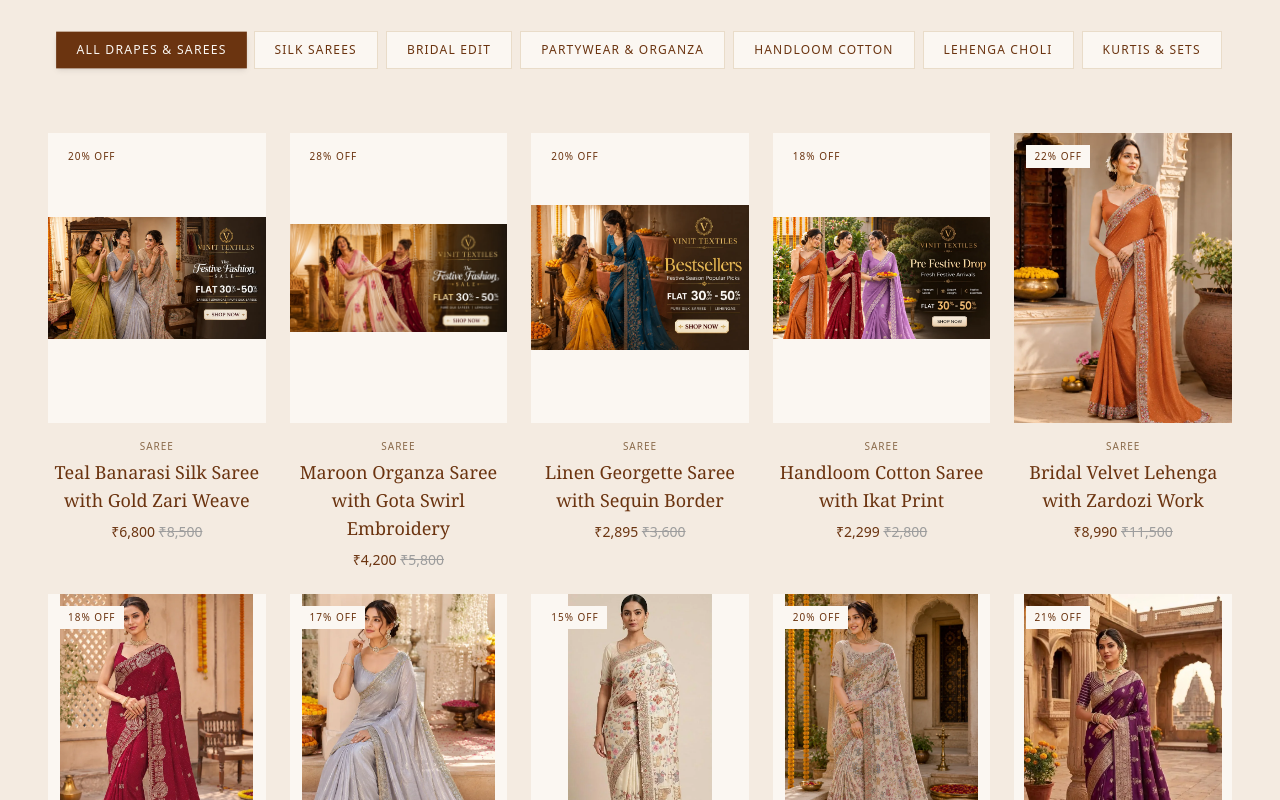
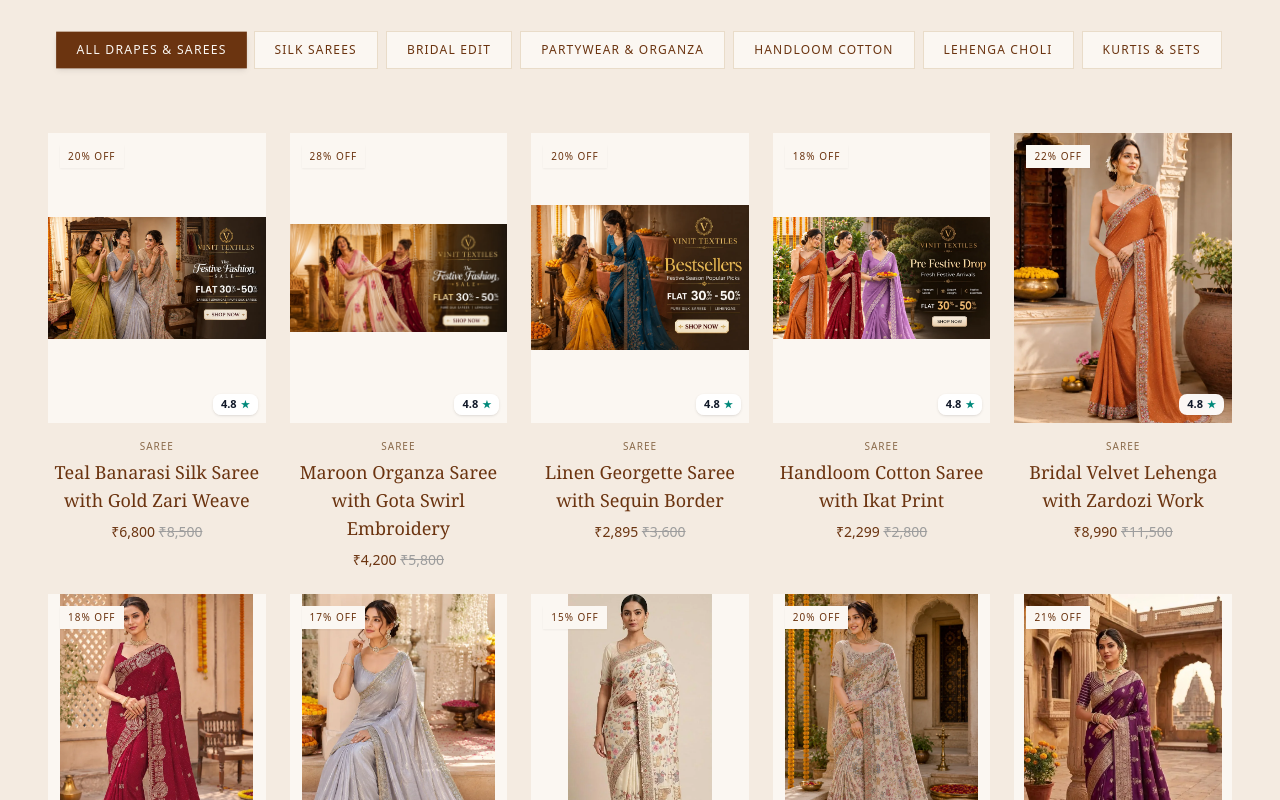
Before and after one commit to Sanchitjha/vinit-textile, a React (Vite) app in the folder frontend/: page / in a window 1280 px wide. Shown: the part 7340-8140 px from the top of the page. Built offline with nearby package versions, Linux system fonts and the light colour scheme; no server answers; a web font is replaced by a local one.

Commit message:
feat: implement ProductCard component and add initial product image assets with staging documentation

```diff
--- a/frontend/src/components/ui/ProductCard.jsx
+++ b/frontend/src/components/ui/ProductCard.jsx
@@ -56,15 +56,30 @@ export default function ProductCard({ product }) {
           type="button"
           aria-label="Add to wishlist"
           onClick={(event) => event.preventDefault()}
-          className="absolute right-3 top-3 flex h-8 w-8 items-center justify-center rounded-none bg-ivory/90 text-brown opacity-0 shadow-sm transition-all duration-300 group-hover:opacity-100 hover:bg-brown hover:text-ivory"
+          className="absolute right-3 top-3 flex h-8 w-8 items-center justify-center rounded-none bg-ivory/90 text-brown opacity-0 shadow-sm transition-all duration-300 group-hover:opacity-100 hover:bg-brown hover:text-ivory z-10"
         >
           <HeartIcon width={15} height={15} />
         </button>
+
+        {/* Discount Tag Top-Left */}
         {discount > 0 && (
-          <span className="absolute left-3 top-3 bg-ivory px-2 py-1 text-[10px] font-medium uppercase tracking-widest text-brown">
+          <span className="absolute left-3 top-3 bg-ivory px-2 py-1 text-[10px] font-medium uppercase tracking-widest text-brown z-10 shadow-xs">
             {discount}% off
           </span>
         )}
+
+        {/* Bestseller Golden Ribbon Badge Bottom-Left */}
+        {(product.isFeatured || product.isBestseller || (product.ratings && product.ratings >= 4.7)) && (
+          <div className="absolute left-0 bottom-2 bg-gradient-to-r from-[#DFB347] via-[#E8C867] to-[#D4AF37] text-[#3A1E14] font-black italic text-[9px] sm:text-[10px] tracking-wider uppercase px-2.5 py-0.5 shadow-md rounded-r-md z-10">
+            BESTSELLER
+          </div>
+        )}
+
+        {/* Rating Pill Badge Bottom-Right */}
+        <div className="absolute right-2 bottom-2 bg-white/95 text-gray-900 text-[10px] sm:text-[11px] font-bold px-2 py-0.5 rounded-lg shadow-sm flex items-center gap-1 backdrop-blur-xs z-10">
+          <span>{(product.ratings || 4.8).toFixed(1)}</span>
+          <span className="text-[#00897B] text-[10px]">★</span>
+        </div>
       </div>
       <div className="mt-4 flex flex-col items-center space-y-1 text-center">
         <span className="text-[10px] uppercase tracking-widest text-brown-light">Saree</span>
```
